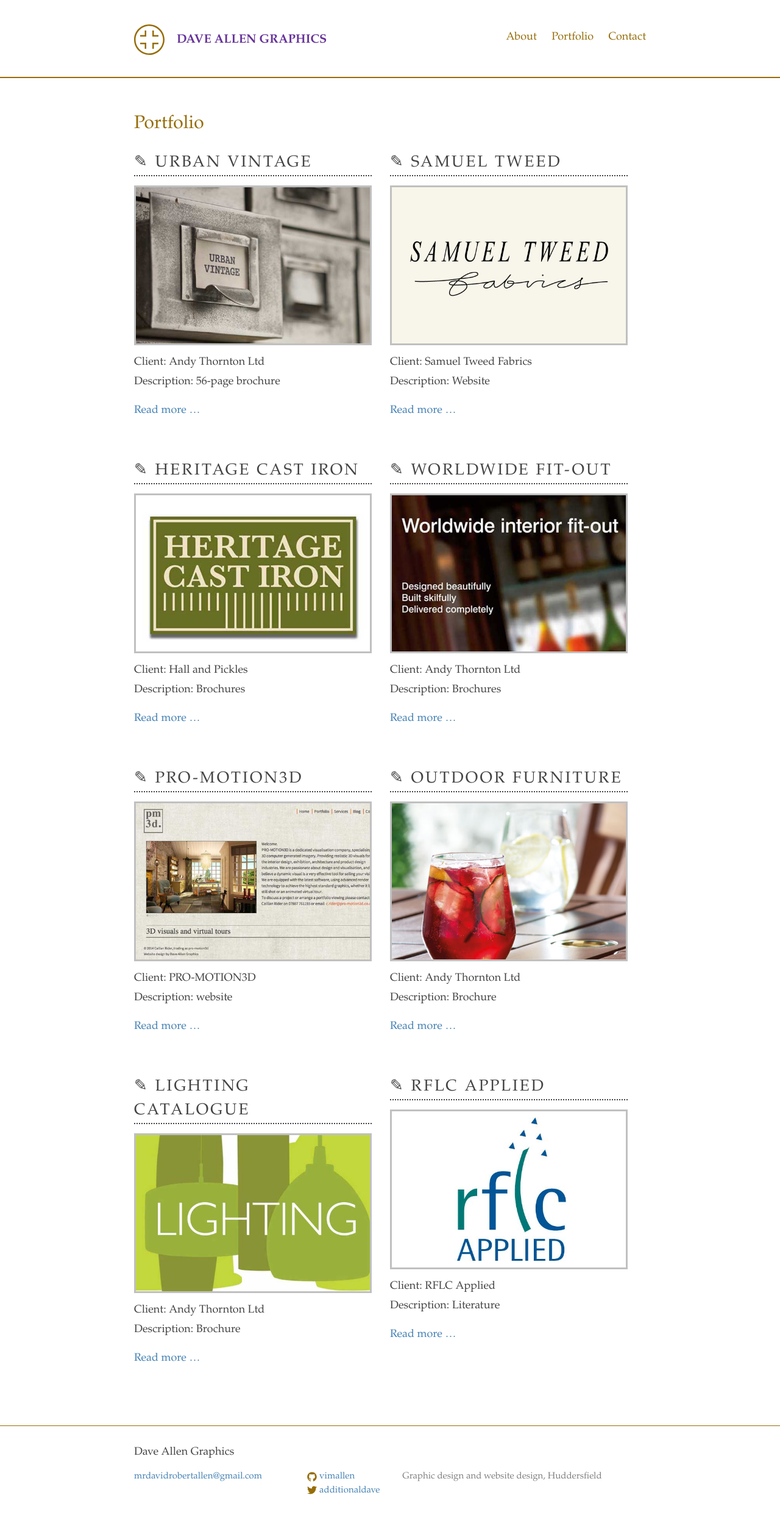
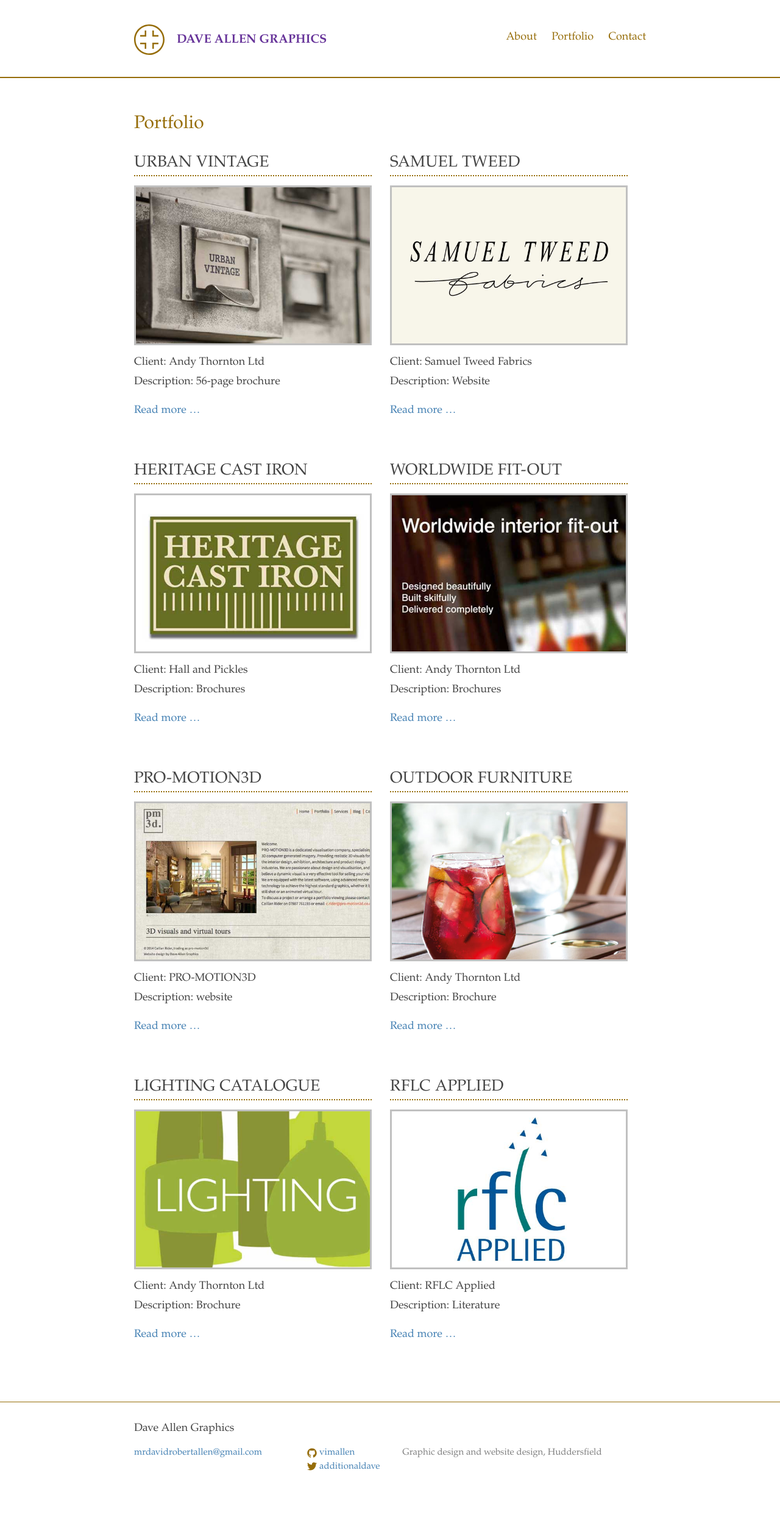
Before and after one commit to vimallen/allend, a Jekyll site: the page built from portfolio/index.md, in a window 1280 px wide. Shown: the whole page at 61% size. Built offline with Jekyll 4.4.1, drawn with Linux system fonts in a browser that asks for light colours; after the commit the page ends 2476 px from its top, so only the background shows below that.

Commit message:
Adjust letter-spacing

```diff
--- a/_sass/_layout.scss
+++ b/_sass/_layout.scss
@@ -260,11 +260,11 @@
 
 .module-portfolio h3{
 					text-transform: uppercase;
-					border-bottom: 2px dotted ;
-					letter-spacing: 0.12em;
+					border-bottom: 2px dotted $brand-color;
+					letter-spacing: 0.012em;
 }
 
 
-.module-portfolio h3:before {
-					content: "✎ ";
-					}
+//.module-portfolio h3:before {
+//					content: "✎ ";
+//					}
```
